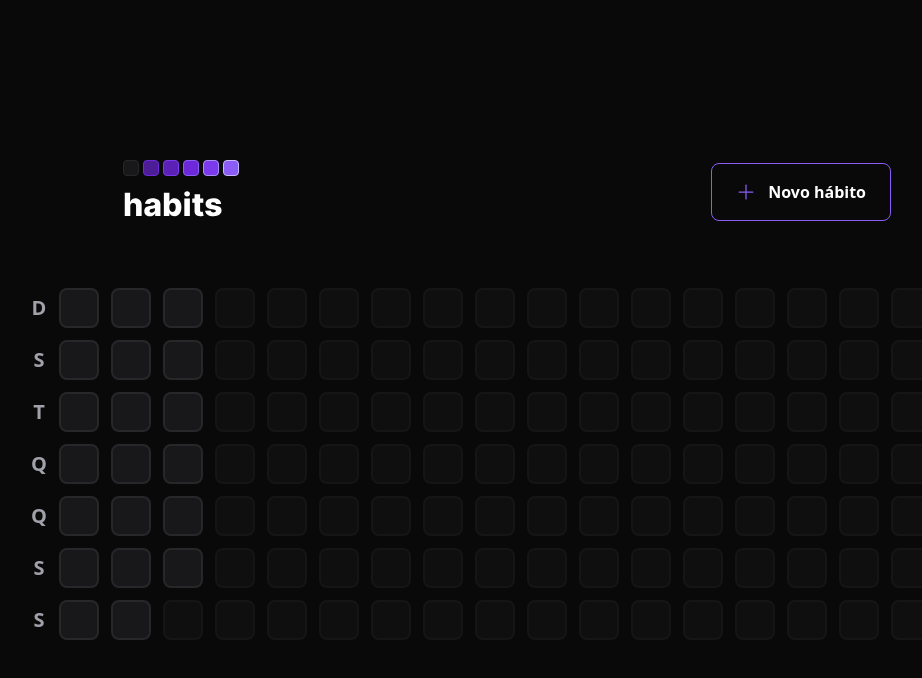
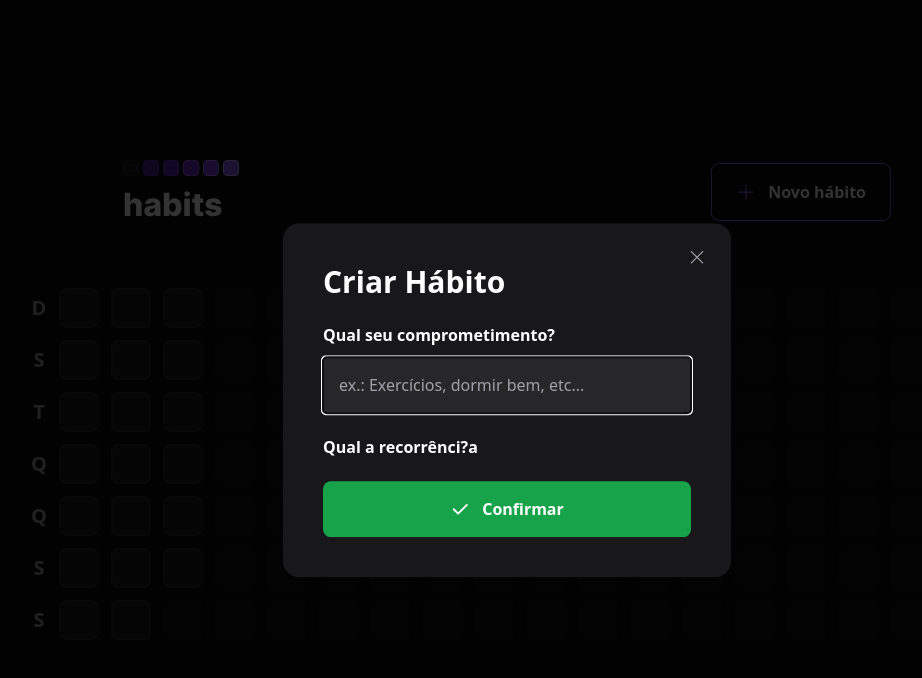
Before and after one commit to Ramiro-Rfn/nwlsetupweb, a React (Vite) app: page / in a window 1280 px wide. Both pictures are taken after a click on the button "Novo hábito". Shown: the top 678 px of the page, without its empty margins (133-1055 px from the left). Built offline with nearby package versions, Linux system fonts and the light colour scheme.

Commit message:
criando o modal de criação de hábito

```diff
--- a/package.json
+++ b/package.json
@@ -9,6 +9,7 @@
     "preview": "vite preview"
   },
   "dependencies": {
+    "@radix-ui/react-dialog": "^1.0.2",
     "dayjs": "^1.11.7",
     "phosphor-react": "^1.4.1",
     "react": "^18.2.0",
--- a/src/components/Header.tsx
+++ b/src/components/Header.tsx
@@ -1,19 +1,39 @@
-import { Plus } from 'phosphor-react';
+import * as Dialog from '@radix-ui/react-dialog';
+import { Plus, X } from 'phosphor-react';
 
 import LogoImg from '../assets/logo.svg';
+import { NewHabitForm } from './NewHabitForm';
+
 
 export function Header() {
     return (
         <div className='w-full max-w-3xl mx-auto flex items-center justify-between'>
           <img src={LogoImg} alt="" />
 
-          <button
-            className='border flex items-center gap-3  border-violet-500 font-semibold rounded-lg px-6 py-4 hover:border-violet-300'
+          <Dialog.Root>
+            <Dialog.Trigger
+              className='border flex items-center gap-3  border-violet-500 font-semibold rounded-lg px-6 py-4 hover:border-violet-300'
+            >
+              <Plus size={20} className='text-violet-500'/>
+              Novo hábito
+            </Dialog.Trigger>
 
-          >
-            <Plus size={20} className='text-violet-500'/>
-            Novo hábito
-          </button>
+            <Dialog.Portal>
+              <Dialog.Overlay className='w-screen h-screen bg-black/80 fixed inset-0'/>
+
+              <Dialog.Content className='absolute p-10 bg-zinc-900 rounded-2xl w-full max-w-md top-1/2 left-1/2 -translate-x-1/2 -translate-y-1/2 ' >
+                <Dialog.Close className='absolute right-6 top-6 text-zinc-400 hover:text-zinc-200'>
+                  <X size={20} aria-lebel="Fechar"/>
+                </Dialog.Close>
+
+                <Dialog.Title className='text-3xl leading-tight font-extrabold'>
+                  Criar Hábito
+                </Dialog.Title>
+
+                <NewHabitForm/>
+              </Dialog.Content>
+            </Dialog.Portal>
+          </Dialog.Root>
         </div>
 
     )
--- /dev/null
+++ b/src/components/NewHabitForm.tsx
@@ -0,0 +1,28 @@
+import { Check } from "phosphor-react";
+
+export function NewHabitForm() {
+    return (
+        <form action="" className="w-full flex flex-col mt-6">
+             <label htmlFor="title" className="font-semibold leading-tight">
+                Qual seu comprometimento?
+            </label>
+
+            <input
+                type="text"
+                id="title"
+                placeholder="ex.: Exercícios, dormir bem, etc..."
+                autoFocus
+                className='p-4 rounded mt-3 bg-zinc-800 text-white placeholder:text-zinc-400'
+            />
+
+            <label htmlFor="" className="font-semibold leading-tight mt-6">
+                Qual a recorrênci?a
+            </label>
+
+            <button type="submit" className="mt-6 rounded-lg p-4 flex items-center justify-center gap-3 font-semibold bg-green-600 hover:bg-green-500">
+                <Check size={20} weight='bold'/>
+                Confirmar
+            </button>
+        </form>
+    )
+}
```
Also changed, not shown: 2 other files (tests, documents, lock files or other folders).
